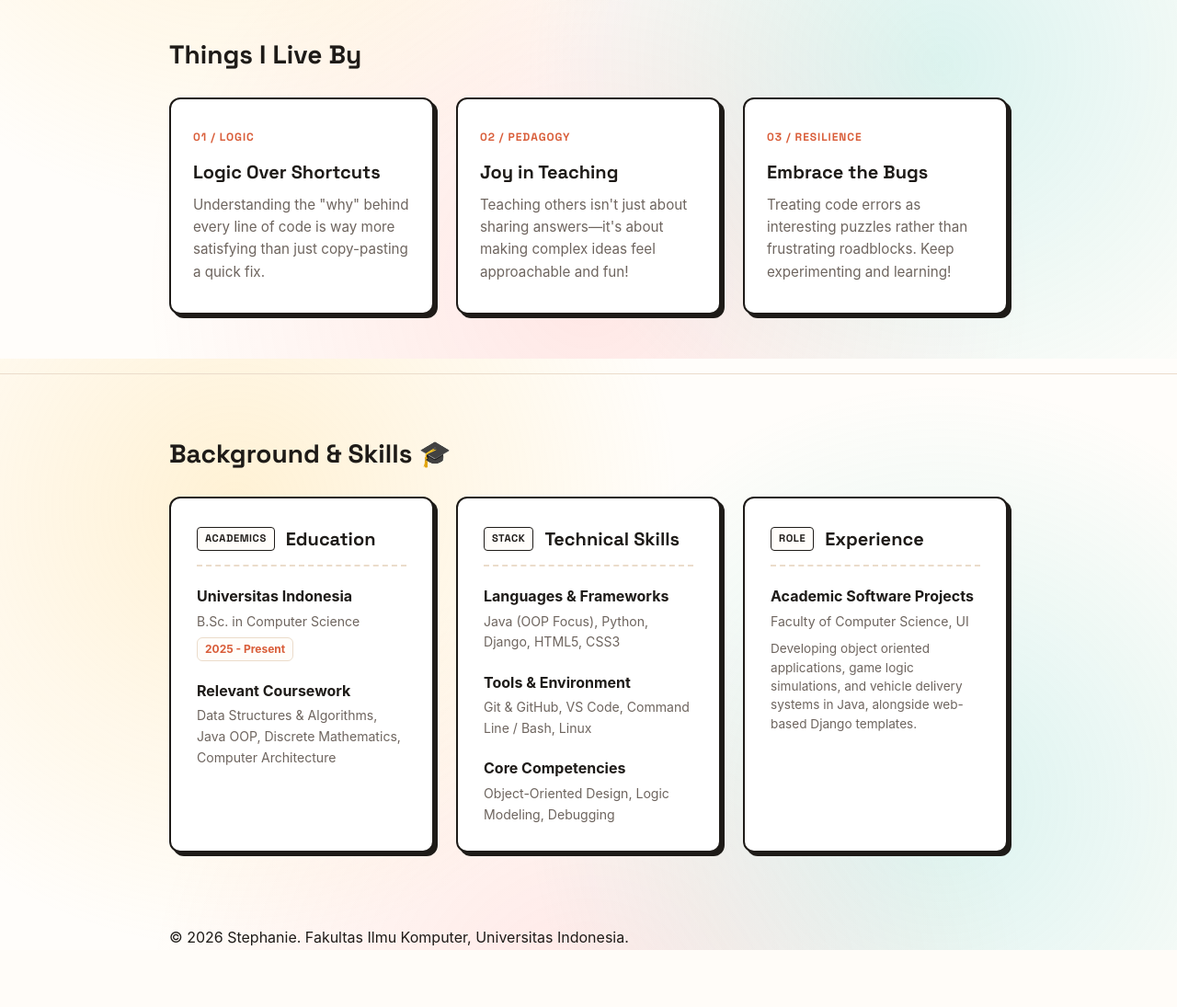
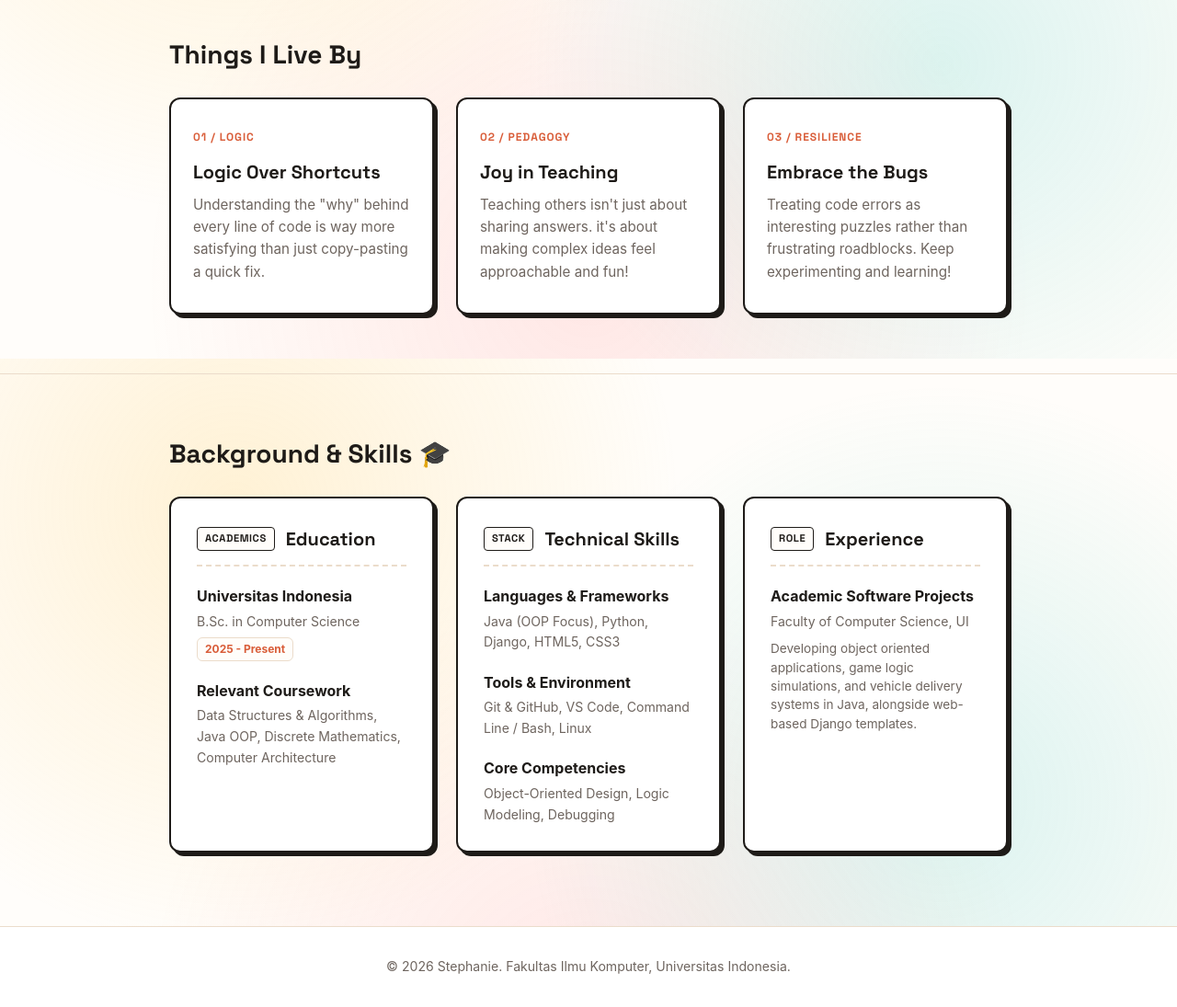
Before and after one commit to fannylaa/myportofolio, a Python web app: template templates/index.html in a window 1280 px wide. Shown: the part 1210-2305 px from the top of the page at 92% size. Before the commit the page ends 2243 px from the top, so only its background shows below. Run offline with Jinja, Linux system fonts and the light colour scheme; the template is opened without the code that fills it, so the values that code supplies are empty.

Commit message:
docs(codebase): add descriptive commentary and refine structural layout
- Add comprehensive inline comments across HTML and CSS to explain section logic and semantics
- Restructure HTML sections to follow a natural and logical reading order
- Clean up CSS code by removing duplicate resets and organizing rules into clear sections

```diff
--- a/static/css/style.css
+++ b/static/css/style.css
@@ -1,19 +1,25 @@
+/* ==========================================
+   1. GLOBAL VARIABLES & RESET
+   ========================================== */
+
 /* *: universal selector (menargetkan semua elemen di web
 margin: 0 & padding: 0 untuk menghapus spasi bawaan browser agat layout rapi
 box-sizing: border box untuk memastikan perhitungan lebar/tinggi elemen sudah memperhitungkan
 padding dan border, sehingga size elemen pas */
-
-/* ==========================================
-   1. GLOBAL VARIABLES & RESET
-   ========================================== */
 * {
     margin: 0;
     padding: 0;
     box-sizing: border-box;
 }
 
-/* :root temoat menyimpan variabel global(palette warna dan standar radius
-sisa di bawahnya ink, paper, accent dll untuk detail warna  yg digunakan */
+/* Mengaktifkan efek scroll yang mulus ketika pengguna mengklik menu navigasi berbasis Hash (#) */
+html {
+    scroll-behavior: smooth;
+}
+
+/* Centralized Theme Variables:
+   Menyimpan seluruh palet warna dan nilai border-radius di satu tempat.
+   Jika ingin ganti tema warna web di masa depan, cukup ubah nilai variabel di sini. */
 :root {
     --ink: #1e1b18;           /* Charcoal lembut */
     --paper: #fffdfa;         /* Cream hangat */
@@ -25,15 +31,8 @@ sisa di bawahnya ink, paper, accent dll untuk detail warna  yg digunakan */
     --text-muted: #6e655f;
     --radius: 12px;           /* Sudut membulat */
 }
-* {
-    box-sizing: border-box;
-    margin: 0;
-    padding: 0;
-}
 
-html {
-    scroll-behavior: smooth;
-}
+
 
 /* styling tampilan dasar (body dan heading). font-family: mengatur jenis huruf bawaan sistem
 color & background color untuk mengatur warna teks utama dan warna latar belakang web
@@ -47,7 +46,7 @@ body {
         radial-gradient(circle at 50% 90%, rgba(255, 107, 107, 0.15) 0%, transparent 50%);
     background-attachment: fixed;
     color: var(--ink);
-    line-height: 1.6;
+    line-height: 1.6; /* Jarak antar baris kalimat agar teks panjang mudah dibaca */
 }
 
 /*khusus untuk h1, logo nama (.brand) gunakan font custom */
@@ -64,6 +63,7 @@ margin: 0 auto untuk mengunci seluruh isi konten agar berada tepat di tengah lay
     padding: 0 1.5rem;
 }
 
+/* Style Sub-Judul Utama Setiap Section */
 .section-title {
     font-family: 'Space Grotesk', sans-serif;
     font-size: 1.75rem;
@@ -74,11 +74,10 @@ margin: 0 auto untuk mengunci seluruh isi konten agar berada tepat di tengah lay
 /* ==========================================
    2. SITE HEADER & NAVIGATION BAR
    ========================================== */
-
 .site-header {
     border-bottom: 1px solid var(--line);
 }
-
+/* Memberi garis pembatas tegas di bagian bawah header */
 .site-header .container {
     display: flex;
     justify-content: space-between;
@@ -86,6 +85,7 @@ margin: 0 auto untuk mengunci seluruh isi konten agar berada tepat di tengah lay
     padding: 1.25rem 1.5rem;
 }
 
+/* Styling Nama Brand / Logo Teks */
 .brand {
     font-size: 1.3rem;
     font-weight: 700;
@@ -93,11 +93,13 @@ margin: 0 auto untuk mengunci seluruh isi konten agar berada tepat di tengah lay
     text-decoration: none;
 }
 
+/* Pembungkus Link Navigasi berbasis Flexbox dengan jarak antar item (gap) 1.25rem */
 nav {
     display: flex;
     gap: 1.25rem;
 }
 
+/* Link Navigasi dengan efek transisi warna saat kursor diarahkan (hover) */
 nav a {
     color: var(--ink);
     text-decoration: none;
@@ -113,6 +115,8 @@ nav a:hover {
 /* ==========================================
    3. HERO SECTION STYLING
    ========================================== */
+
+/* Tata letak Hero: Menumpuk semua konten ke tengah secara vertikal */
 .hero-content {
     display: flex;
     flex-direction: column;
@@ -121,6 +125,7 @@ nav a:hover {
     padding: 3.5rem 0;
 }
 
+/* Badge mini di atas judul pembuka dengan gaya playful border hitam */
 .badge-cheerful {
     display: inline-block;
     background-color: var(--accent-yellow);
@@ -133,6 +138,8 @@ nav a:hover {
     border: 1.5px solid var(--ink);
 }
 
+/* Responsive Typography:
+   Ukuran font judul otomatis membesar/mengecil sesuai ukuran layar hp/laptop (min: 2.2rem, max: 3.5rem) */
 .hero-title h1 {
     font-size: clamp(2.2rem, 4.5vw, 3.5rem);
     color: var(--ink);
@@ -148,12 +155,13 @@ nav a:hover {
 .hero-avatar {
     width: 180px;
     height: 180px;
-    object-fit: cover;
+    object-fit: cover; /* Memastikan foto tidak terdistorsi/gepeng dalam lingkaran */
     border-radius: 50%;
     border: 3px solid var(--ink);
     box-shadow: 0 10px 25px rgba(0,0,0,0.08);
     margin: 1.5rem 0;
 }
+/*Tombol*/
 
 .hero-desc {
     color: var(--text-muted);
@@ -174,7 +182,7 @@ nav a:hover {
 
 .btn-primary:hover {
     background-color: var(--accent);
-    transform: translateY(-2px);
+    transform: translateY(-2px); /* Tombol sedikit terangkat ke atas saat disentuh kursor */
 }
 
 /* ==========================================
@@ -200,6 +208,8 @@ nav a:hover {
     line-height: 1.7;
 }
 
+/* Grid Khusus Data Akademik (NPM, Program Studi, Kampus):
+   Otomatis membagi kolom secara responsif menyesuaikan ukuran lebar layar */
 .meta-grid {
     display: grid;
     grid-template-columns: repeat(auto-fit, minmax(180px, 1fr));
@@ -208,6 +218,7 @@ nav a:hover {
     padding-top: 1.25rem;
 }
 
+/* Label kecil uppercase di atas data meta */
 .meta-item dt {
     font-size: 0.8rem;
     text-transform: uppercase;
@@ -216,6 +227,7 @@ nav a:hover {
     margin-bottom: 0.25rem;
 }
 
+/* Nilai/isi data meta yang dicetak tebal */
 .meta-item dd {
     font-weight: 700;
     color: var(--ink);
@@ -248,6 +260,7 @@ nav a:hover {
     transform: translateY(-3px);
 }
 
+/* Variasi Warna Bayangan Kartu saat Di-hover (Teal, Yellow, Coral) */
 .card-teal:hover { box-shadow: 6px 6px 0px var(--accent-teal); }
 .card-yellow:hover { box-shadow: 6px 6px 0px var(--accent-yellow); }
 .card-coral:hover { box-shadow: 6px 6px 0px var(--accent); }
@@ -385,3 +398,20 @@ nav a:hover {
     margin-top: 0.5rem;
     line-height: 1.5;
 }
+
+/* ==========================================
+   7. FOOTER SECTION
+   ========================================== */
+
+/* Penutup halaman dengan latar belakang putih tipis dan batas atas */
+.site-footer {
+    border-top: 1px solid var(--line);
+    padding: 2rem 0;
+    text-align: center;
+    background-color: #ffffff;
+}
+
+.site-footer p {
+    font-size: 0.88rem;
+    color: var(--text-muted);
+}
--- a/templates/index.html
+++ b/templates/index.html
@@ -12,9 +12,13 @@
 </head>
 
 <body>
+
+    <!-- Header navigasi utama yang ditempel di atas (sticky) supaya akses menu tetap gampang saat di-scroll -->
     <header class="site-header">
         <div class="container">
             <a href="#profile" class="brand">Stephanie</a>
+            <!-- Navigasi internal menggunakan anchor hash (#) yang memicu smooth scroll ke section ber-ID sesuai -->
+            <nav aria-label="Main Navigation">
                 <nav>
                     <a href="#home">Home</a>
                     <a href="#about">About</a>
@@ -24,8 +28,10 @@
         </div>
     </header>
 
+    <!-- Pembungkus seluruh konten utama halaman web (Semantic HTML5 <main>) -->
     <main>
         <!-- HERO SECTION -->
+        <!-- Bagian paling atas untuk menarik perhatian pengunjung pertama kali (First Impression) -->
         <section class="hero" id="home">
             <div class="container hero-content">
                 <div class="hero-title">
@@ -33,7 +39,7 @@
                     <h1>Hi, I'm Stephanie! </h1>
                     <p class="subtitle">Computer Science Student at Fasilkom UI</p>
                 </div>
-
+                <!-- Media Profil: Menampilkan foto atau ilustrasi visual utama -->
                 <div class="hero-image-wrapper">
                     <img src="/static/img/images2.jpeg" alt="Stephanie" class="hero-avatar">
                 </div>
@@ -43,12 +49,14 @@
                         Navigating CS life with curiosity, lots of iced coffee, and a genuine love for logic. Always up
                         for solving puzzles, helping others learn, and making web dev fun!
                     </p>
+                    <!-- Tombol tombol cepat yang mengarahkan pembaca ke bagian values -->
                     <a href="#values" class="btn-primary">Explore My Vibe &rarr;</a>
                 </div>
             </div>
         </section>
 
         <!-- ABOUT ME SECTION -->
+        <!-- Informasi latar belakang pribadi dan data akademis -->
         <section class="about-section" id="about">
             <div class="container">
                 <h2 class="section-title">A Bit About Me</h2>
@@ -58,6 +66,7 @@
                         under the hood. I love solving complex logical puzzles, mastering fundamental concepts, and
                         building clean, efficient tools.
                     </p>
+                    <!-- Metadata menggunakan Description List (<dl>) yang sangat tepat secara semantik untuk data key-value -->
                     <dl class="meta-grid">
                         <div class="meta-item">
                             <dt>NPM</dt>
@@ -77,6 +86,7 @@
         </section>
 
         <!-- CORE VALUES SECTION -->
+        <!-- Prinsip dasar dan mindset dalam memecahkan masalah (Nilai Personal) -->
         <section class="values-section" id="values">
             <div class="container">
                 <h2 class="section-title">Things I Live By</h2>
@@ -92,7 +102,7 @@
                     <article class="value-card card-yellow">
                         <span class="value-tag">02 / PEDAGOGY</span>
                         <h3>Joy in Teaching</h3>
-                        <p>Teaching others isn't just about sharing answers—it's about making complex ideas feel
+                        <p>Teaching others isn't just about sharing answers. it's about making complex ideas feel
                             approachable and fun!</p>
                     </article>
 
@@ -107,13 +117,14 @@
             </div>
         </section>
 
+        <!-- BACKGROUND & SKILLS SECTION: Detail pendidikan, keahlian teknis, dan proyek akademis -->
         <section class="details-section" id="background">
             <div class="container">
                 <h2 class="section-title">Background & Skills 🎓</h2>
 
                 <div class="details-grid">
 
-                    <!-- Card 1: Education -->
+                    <!-- Card 1: Latar Belakang Akademis & Matkul Releva -->
                     <article class="detail-card">
                         <div class="card-header">
                             <span class="card-tag">ACADEMICS</span>
@@ -133,7 +144,7 @@
                         </ul>
                     </article>
 
-                    <!-- Card 2: Technical Skills -->
+                    <!-- Card 2: Pengelompokan Keahlian Teknis & Tools -->
                     <article class="detail-card">
                         <div class="card-header">
                             <span class="card-tag">STACK</span>
@@ -155,7 +166,7 @@
                         </ul>
                     </article>
 
-                    <!-- Card 3: Experience -->
+                    <!-- Card 3: Fokus Proyek & Pengalaman Praktis -->
                     <article class="detail-card">
                         <div class="card-header">
                             <span class="card-tag">ROLE</span>
@@ -175,7 +186,7 @@
             </div>
         </section>
     </main>
-
+    <!-- Footer: Hak cipta dan informasi institusi di bagian penutup halaman -->
     <footer class="site-footer">
         <div class="container">
             <p>&copy; 2026 Stephanie. Fakultas Ilmu Komputer, Universitas Indonesia.</p>
```
Lines whose indentation alone changed are shown as unchanged.
